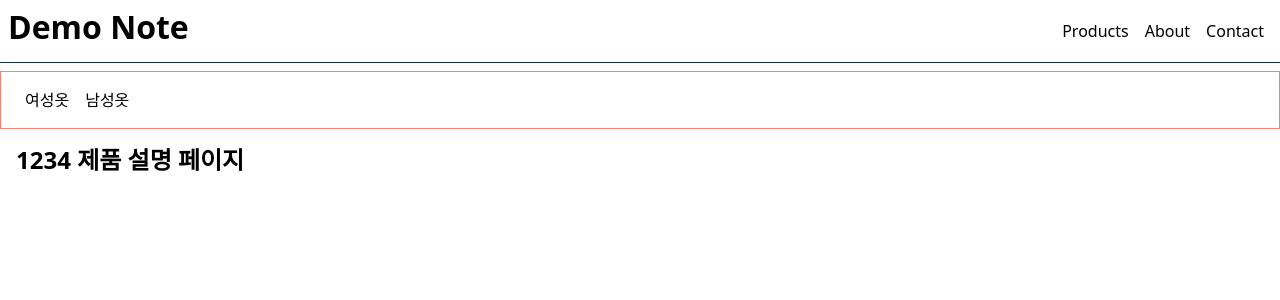
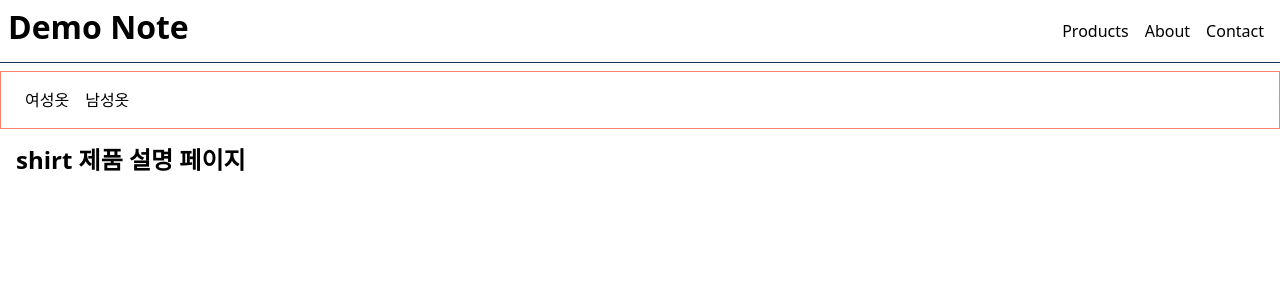
Before and after one commit to c-owner/learn_nextjs, a Next.js app: page /products/1234 in a window 1280 px wide. Shown: the top 300 px of the page. Built offline with nearby package versions, Linux system fonts and the light colour scheme.

Commit message:
refactor

```diff
--- a/src/app/products/[slug]/page.tsx
+++ b/src/app/products/[slug]/page.tsx
@@ -1,4 +1,5 @@
 import {notFound} from "next/navigation";
+import {getProduct, getProducts} from "@/service/products";
 
 type Props = {
     params: {
@@ -12,16 +13,20 @@
     }
 }
 
-export default function PantsPage({params}: Props) {
-    if(params.slug === 'nothing') {
-        notFound();
+export default function PantsPage({ params: {slug} }: Props) {
+    const product = getProduct(slug);
+
+    if (!product) {
+        return notFound();
     }
-    return <h2>{params.slug} 제품 설명 페이지</h2>;
+    // 서버 파일에 있는 데이터 중 해당 제품의 정보를 찾아서 그걸 보여줌
+    return <h2>{product} 제품 설명 페이지</h2>;
 }
 
 export function generateStaticParams() {
-    const products = ['pants', 'skirt'];
-    return products.map(product => ({
+    // 모든 제품의 페이지들을 미리 만들어 둘 수 있게 해줄거임 (SSG)
+    const products = getProducts();
+    return products.map(product  => ({
         slug: product,
     }));
 }
--- a/src/app/products/page.tsx
+++ b/src/app/products/page.tsx
@@ -1,8 +1,10 @@
 import Link from "next/link";
-
-const products = ['shirts', 'pants', 'shoes', 'bags'];
+import {getProducts} from "@/service/products";
 
 export default function ProductsPage() {
+
+    // 서버 파일(데이터베이스)에 있는 제품의 리스트를 읽어와서, 그걸 보여줌
+    const products = getProducts();
     return (
         <>
             <h1>제품 소개 페이지</h1>
--- /dev/null
+++ b/src/service/products.ts
@@ -0,0 +1,7 @@
+export function getProducts() {
+    return ['shirt', 'pants', 'shoes', 'bags'];
+}
+
+export function getProduct(id: string) {
+    return 'shirt';
+}
```
